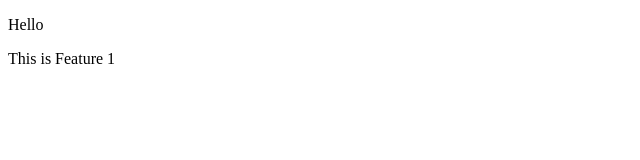
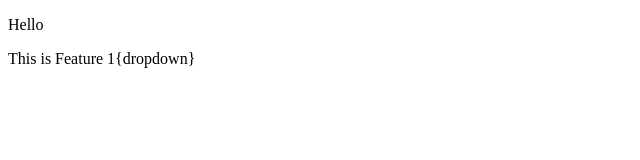
Before and after one commit to Vamsi5N7/LocalRepo, a plain HTML site: page index.html in a window 1280 px wide. Shown: the full height of the page, 0-640 px from the left. Drawn offline with Linux system fonts and the light colour scheme.

Commit message:
Updated index.html

```diff
--- a/index.html
+++ b/index.html
@@ -7,6 +7,6 @@
 </head>
 <body>
     <p>Hello</p>
-    <p>This is Feature 1</p>
+    <p>This is Feature 1{dropdown}</p>
 </body>
 </html>
```
